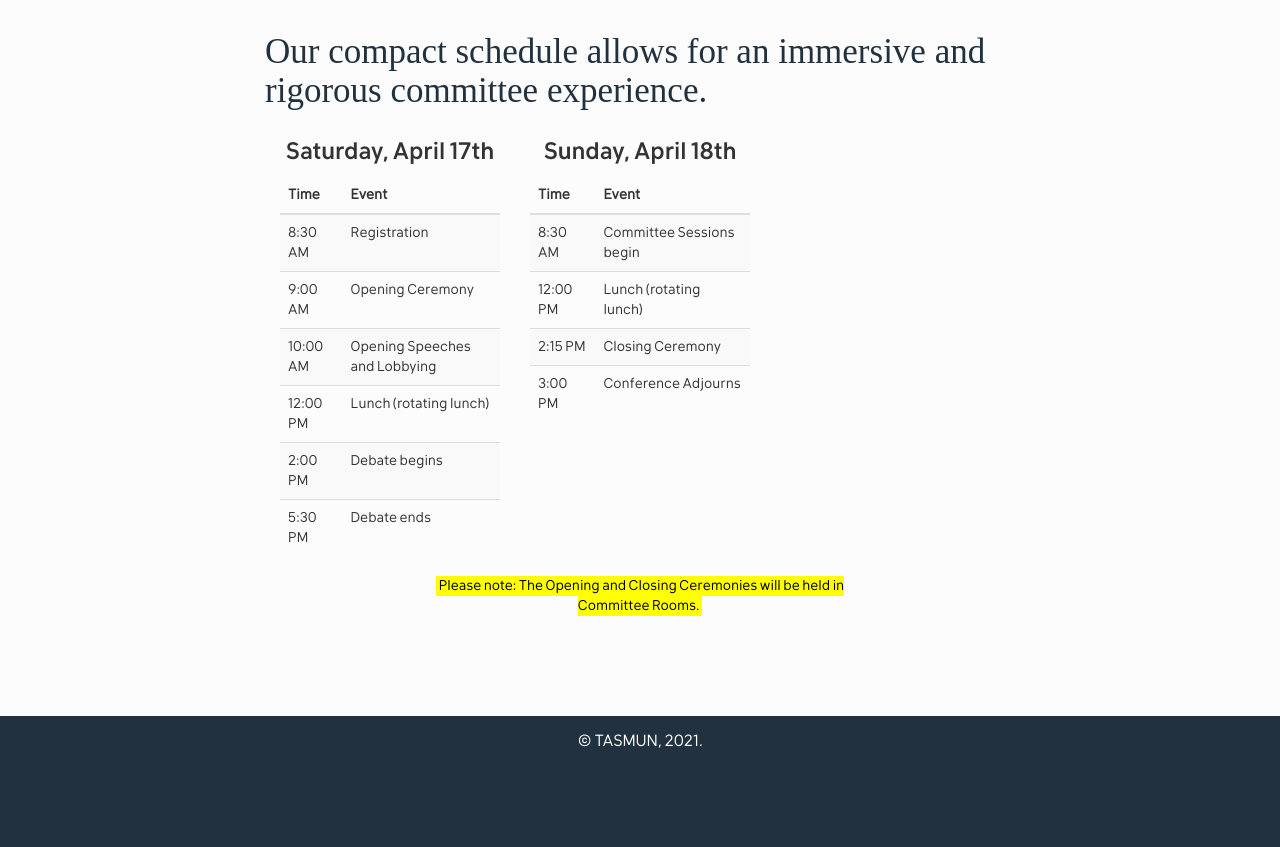
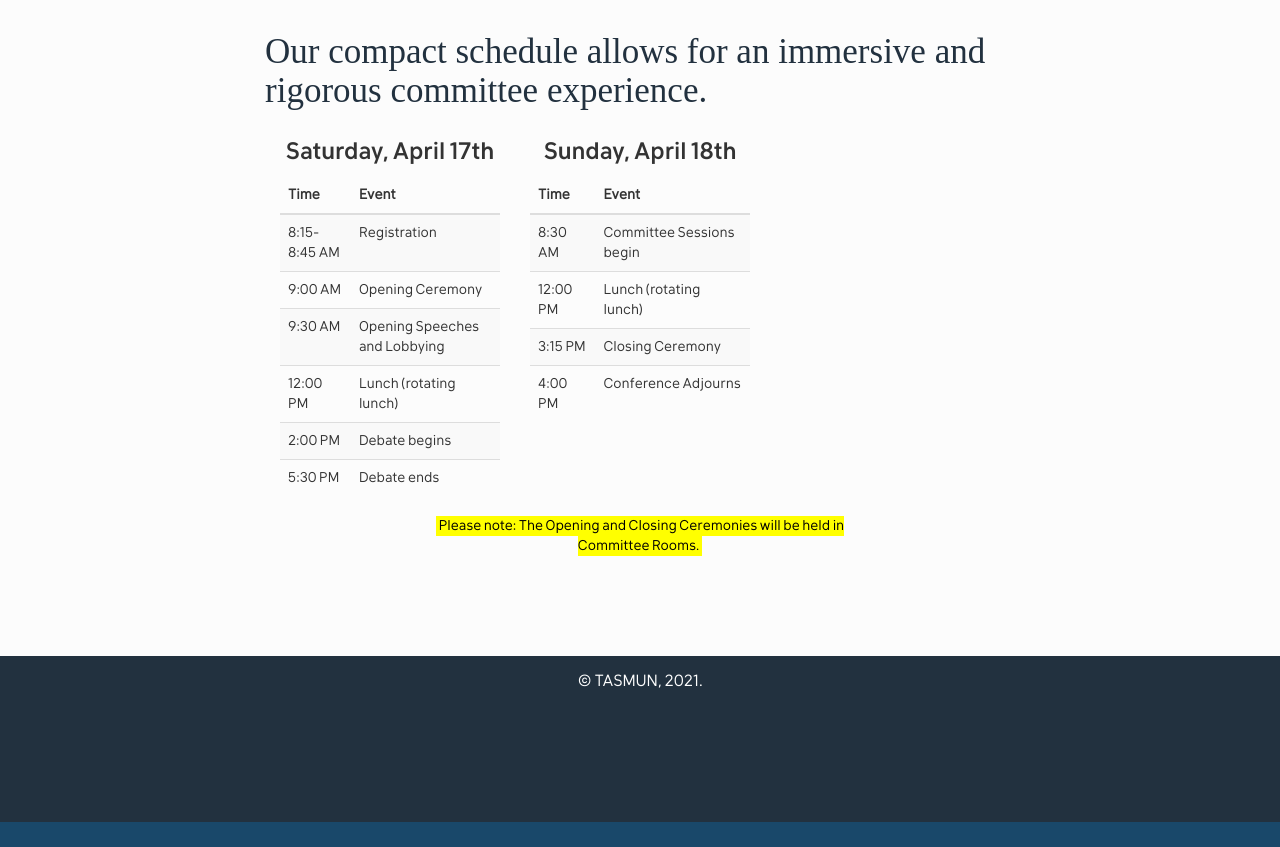
Before and after one commit to alexandernext/tasmun, a Jekyll site: the page built from schedule.html, in a window 1280 px wide. Shown: the part 258-1105 px from the top of the page. Built offline with Jekyll 4.4.1, drawn with Linux system fonts in a browser that asks for light colours; some web fonts are replaced.

Commit message:
Update schedule.html

```diff
--- a/schedule.html
+++ b/schedule.html
@@ -17,7 +17,7 @@ title: Schedule
     </thead>
     <tbody>
       <tr>
-        <td>8:30 AM</td>
+        <td>8:15-8:45 AM</td>
         <td>Registration</td>
       </tr>
       <tr>
@@ -25,7 +25,7 @@ title: Schedule
         <td>Opening Ceremony</td>
       </tr>
       <tr>
-        <td>10:00 AM</td>
+        <td>9:30 AM</td>
         <td>Opening Speeches and Lobbying</td>
       </tr>
       <tr>
@@ -60,11 +60,11 @@ title: Schedule
         <td>Lunch (rotating lunch)</td>
       </tr>
       <tr>
-        <td>2:15 PM</td>
+        <td>3:15 PM</td>
         <td>Closing Ceremony</td>
       </tr>
       <tr>
-        <td>3:00 PM</td>
+        <td>4:00 PM</td>
         <td>Conference Adjourns</td>
       </tr>
     </tbody>
```
